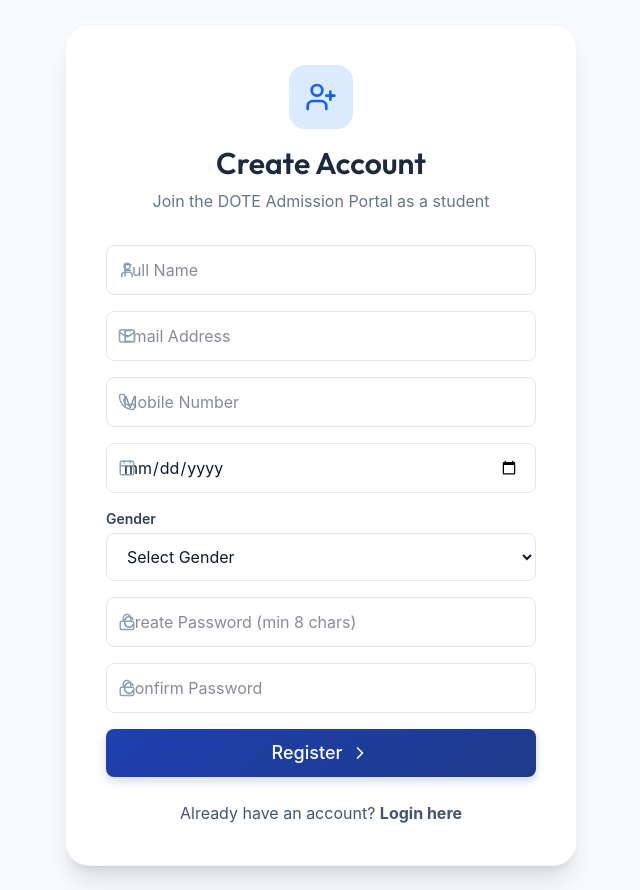
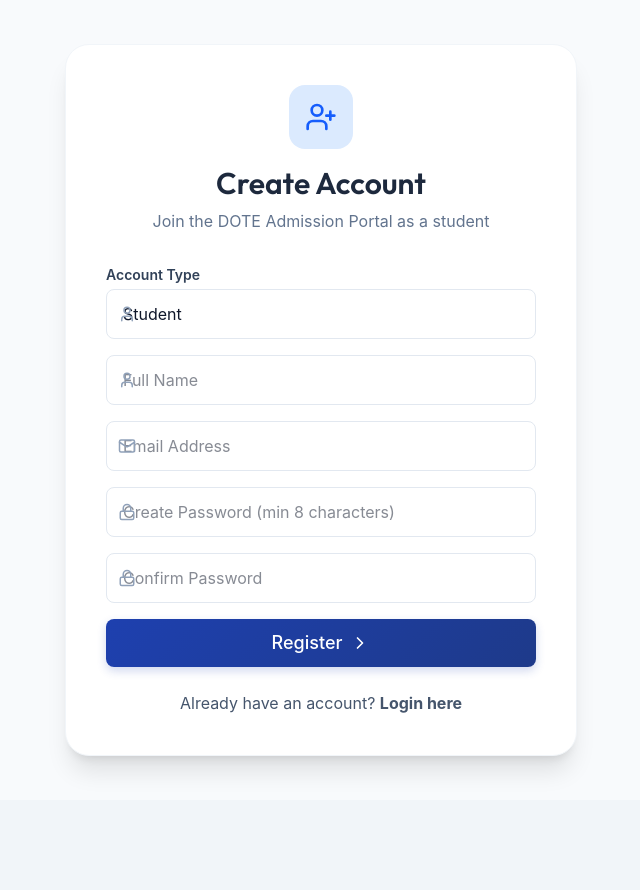
Before and after one commit to prawinkumar2k/dote-application-2.0, a React app in the folder client/: page /student-register in a window 1280 px wide. Shown: the whole page, without its empty margins (319-959 px from the left). After the commit the page ends 800 px from the top, so only its background shows below. Built offline with nearby package versions, Linux system fonts and the light colour scheme; the HTML template or start-up script is replaced by a standard one.

Commit message:
updated code

```diff
--- a/client/src/pages/Auth/Register.jsx
+++ b/client/src/pages/Auth/Register.jsx
@@ -8,14 +8,14 @@ const Register = () => {
   const navigate = useNavigate();
   const [loading, setLoading] = useState(false);
   const [form, setForm] = useState({
-    name: '', email: '', mobile: '', dob: '', gender: '', password: '', confirmPassword: '',
+    name: '', email: '', password: '', confirmPassword: '',
   });
 
   const handleChange = (e) => setForm(prev => ({ ...prev, [e.target.name]: e.target.value }));
 
   const handleSubmit = async (e) => {
     e.preventDefault();
-    if (!form.name || !form.email || !form.mobile || !form.dob || !form.gender || !form.password) {
+    if (!form.name || !form.email || !form.password) {
       toast.error('Please fill all required fields'); return;
     }
     if (form.password !== form.confirmPassword) {
@@ -27,7 +27,7 @@ const Register = () => {
 
     setLoading(true);
     try {
-      const res = await axios.post('/api/auth/register', form, { withCredentials: true });
+      const res = await axios.post('/api/auth/register', { ...form, role: 'student' }, { withCredentials: true });
       if (res.data.success) {
         localStorage.setItem('user', JSON.stringify(res.data.user));
         toast.success('Account created successfully! Welcome to DOTE Portal.');
@@ -52,22 +52,18 @@ const Register = () => {
         </div>
 
         <form onSubmit={handleSubmit} className="space-y-4">
+          <div>
+            <label className="block text-sm font-semibold text-slate-700 mb-1">Account Type</label>
+            <div className="relative">
+              <span className="absolute left-3 top-1/2 -translate-y-1/2 text-slate-400"><User size={18} /></span>
+              <input type="text" value="Student" readOnly className="input-field pl-10 bg-slate-50 cursor-not-allowed" />
+            </div>
+          </div>
+
           <Field icon={<User size={18} />} name="name" placeholder="Full Name" value={form.name} onChange={handleChange} required />
           <Field icon={<Mail size={18} />} name="email" type="email" placeholder="Email Address" value={form.email} onChange={handleChange} required />
-          <Field icon={<Phone size={18} />} name="mobile" placeholder="Mobile Number" value={form.mobile} onChange={handleChange} required />
-          <Field icon={<Calendar size={18} />} name="dob" type="date" placeholder="Date of Birth" value={form.dob} onChange={handleChange} required />
 
-          <div>
-            <label className="block text-sm font-semibold text-slate-700 mb-1">Gender</label>
-            <select name="gender" className="input-field" value={form.gender} onChange={handleChange} required>
-              <option value="">Select Gender</option>
-              <option>Male</option>
-              <option>Female</option>
-              <option>Other</option>
-            </select>
-          </div>
-
-          <Field icon={<Lock size={18} />} name="password" type="password" placeholder="Create Password (min 8 chars)" value={form.password} onChange={handleChange} required />
+          <Field icon={<Lock size={18} />} name="password" type="password" placeholder="Create Password (min 8 characters)" value={form.password} onChange={handleChange} required />
           <Field icon={<Lock size={18} />} name="confirmPassword" type="password" placeholder="Confirm Password" value={form.confirmPassword} onChange={handleChange} required />
 
           <button type="submit" disabled={loading}
```
Also changed, not shown: package.json (deleted, +0 -12 lines), client/src/components/DataTable.jsx (added), 2 other files (tests, documents, lock files or other folders).
